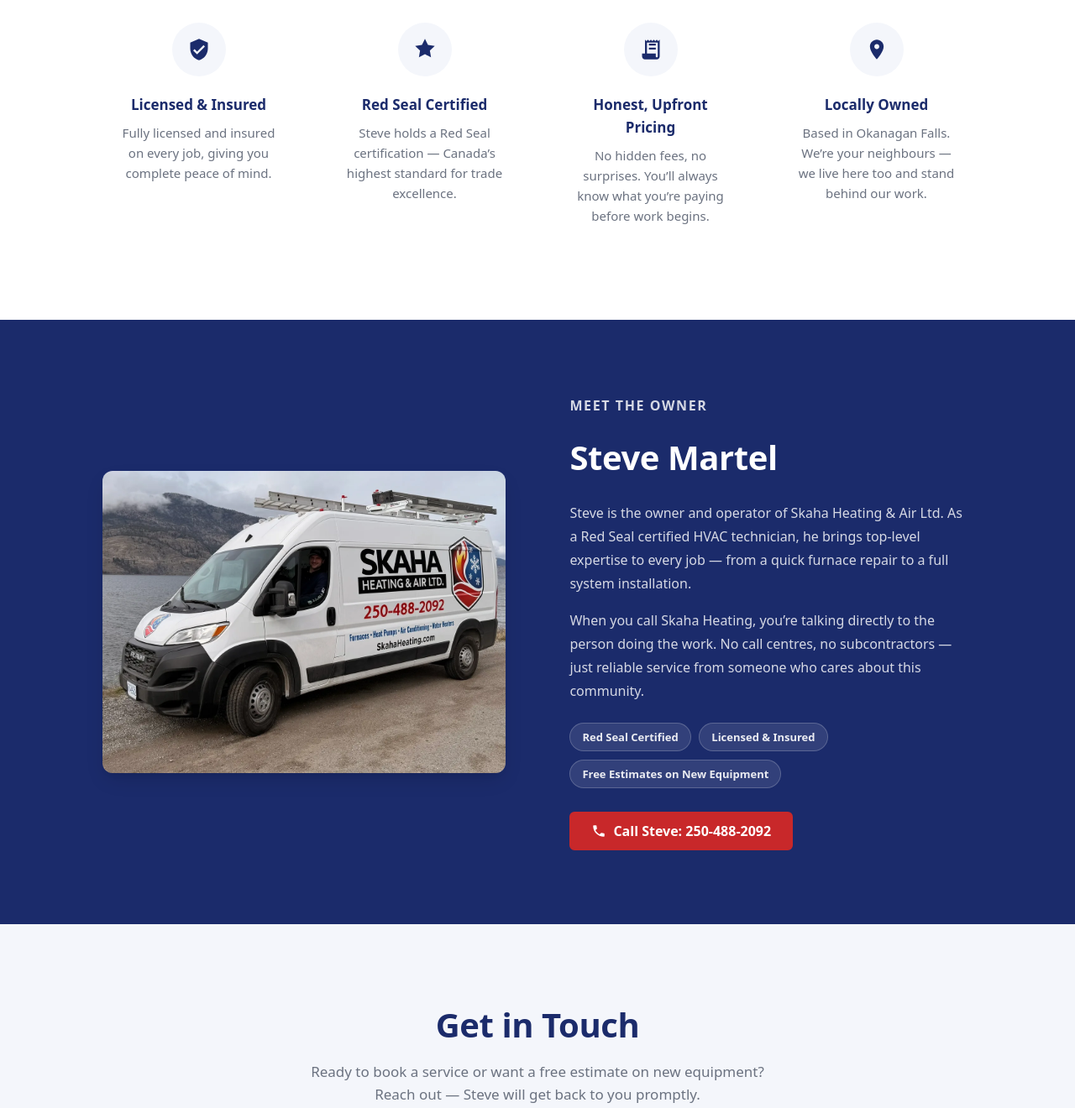
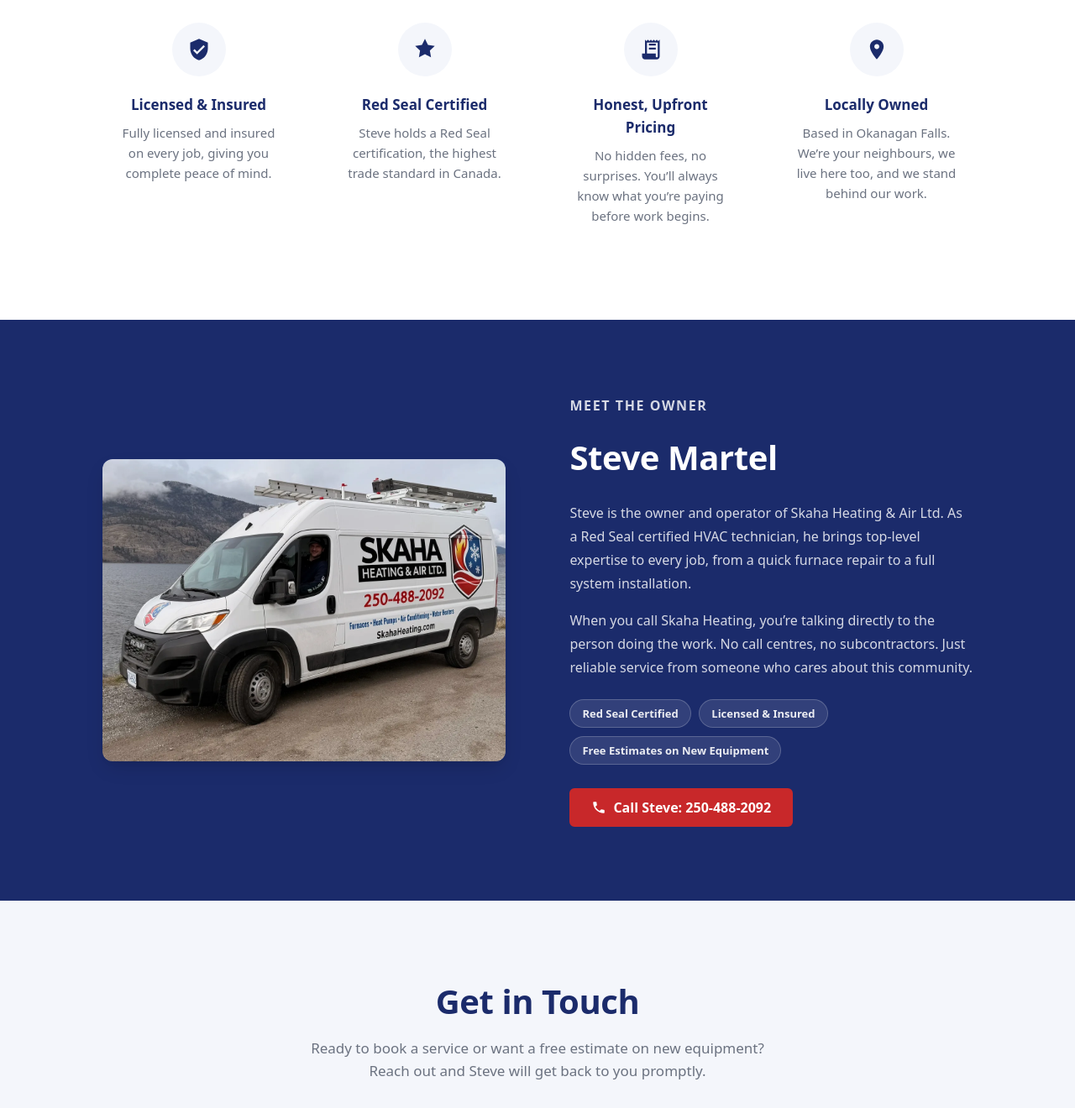
Before and after one commit to ae-kennedy/skaha-heating, a plain HTML site: page index.html in a window 1280 px wide. Shown: the part 1511-2831 px from the top of the page at 84% size. Drawn offline with Linux system fonts and the light colour scheme.

Commit message:
fix: replace em dashes with natural punctuation, swap footer logo

```diff
--- a/index.html
+++ b/index.html
@@ -118,7 +118,7 @@
             <svg xmlns="http://www.w3.org/2000/svg" viewBox="0 0 24 24" fill="currentColor" width="28" height="28" aria-hidden="true"><path d="M12 1l3.09 6.26L22 8.27l-5 4.87 1.18 6.88L12 16.77l-6.18 3.25L7 13.14 2 8.27l6.91-1.01L12 1z"/></svg>
           </div>
           <h3>Red Seal Certified</h3>
-          <p>Steve holds a Red Seal certification &#8212; Canada&#8217;s highest standard for trade excellence.</p>
+          <p>Steve holds a Red Seal certification, the highest trade standard in Canada.</p>
         </div>
 
         <div class="trust-card">
@@ -134,7 +134,7 @@
             <svg xmlns="http://www.w3.org/2000/svg" viewBox="0 0 24 24" fill="currentColor" width="28" height="28" aria-hidden="true"><path d="M12 2C8.13 2 5 5.13 5 9c0 5.25 7 13 7 13s7-7.75 7-13c0-3.87-3.13-7-7-7zm0 9.5c-1.38 0-2.5-1.12-2.5-2.5s1.12-2.5 2.5-2.5 2.5 1.12 2.5 2.5-1.12 2.5-2.5 2.5z"/></svg>
           </div>
           <h3>Locally Owned</h3>
-          <p>Based in Okanagan Falls. We&#8217;re your neighbours &#8212; we live here too and stand behind our work.</p>
+          <p>Based in Okanagan Falls. We&#8217;re your neighbours, we live here too, and we stand behind our work.</p>
         </div>
 
       </div>
@@ -150,8 +150,8 @@
       <div class="about-text">
         <p class="about-eyebrow">Meet the Owner</p>
         <h2>Steve Martel</h2>
-        <p>Steve is the owner and operator of Skaha Heating &amp; Air Ltd. As a Red Seal certified HVAC technician, he brings top-level expertise to every job &#8212; from a quick furnace repair to a full system installation.</p>
-        <p>When you call Skaha Heating, you&#8217;re talking directly to the person doing the work. No call centres, no subcontractors &#8212; just reliable service from someone who cares about this community.</p>
+        <p>Steve is the owner and operator of Skaha Heating &amp; Air Ltd. As a Red Seal certified HVAC technician, he brings top-level expertise to every job, from a quick furnace repair to a full system installation.</p>
+        <p>When you call Skaha Heating, you&#8217;re talking directly to the person doing the work. No call centres, no subcontractors. Just reliable service from someone who cares about this community.</p>
         <div class="about-badges">
           <span class="badge">Red Seal Certified</span>
           <span class="badge">Licensed &amp; Insured</span>
@@ -169,7 +169,7 @@
   <section class="section contact" id="contact">
     <div class="container">
       <h2 class="section-title">Get in Touch</h2>
-      <p class="section-sub">Ready to book a service or want a free estimate on new equipment? Reach out &#8212; Steve will get back to you promptly.</p>
+      <p class="section-sub">Ready to book a service or want a free estimate on new equipment? Reach out and Steve will get back to you promptly.</p>
       <div class="contact-cards">
 
         <a href="tel:2504882092" class="contact-card">
@@ -209,7 +209,7 @@
   <!-- FOOTER -->
   <footer class="site-footer">
     <div class="container footer-inner">
-      <img src="images/logo-white.png" alt="Skaha Heating &amp; Air Ltd." class="footer-logo" width="200" height="52">
+      <img src="images/logo.png" alt="Skaha Heating &amp; Air Ltd." class="footer-logo" width="200" height="52">
       <p>
         Okanagan Falls, BC
         &nbsp;&middot;&nbsp;
```
